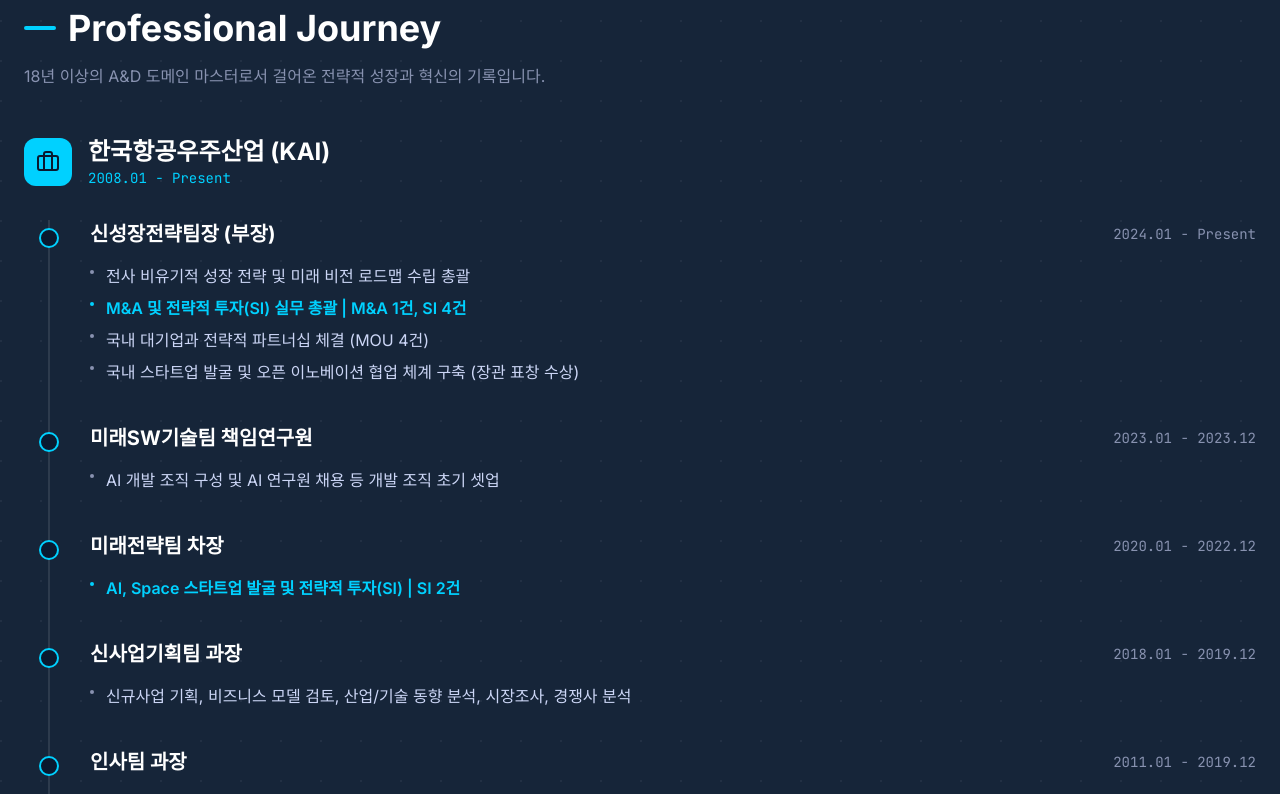
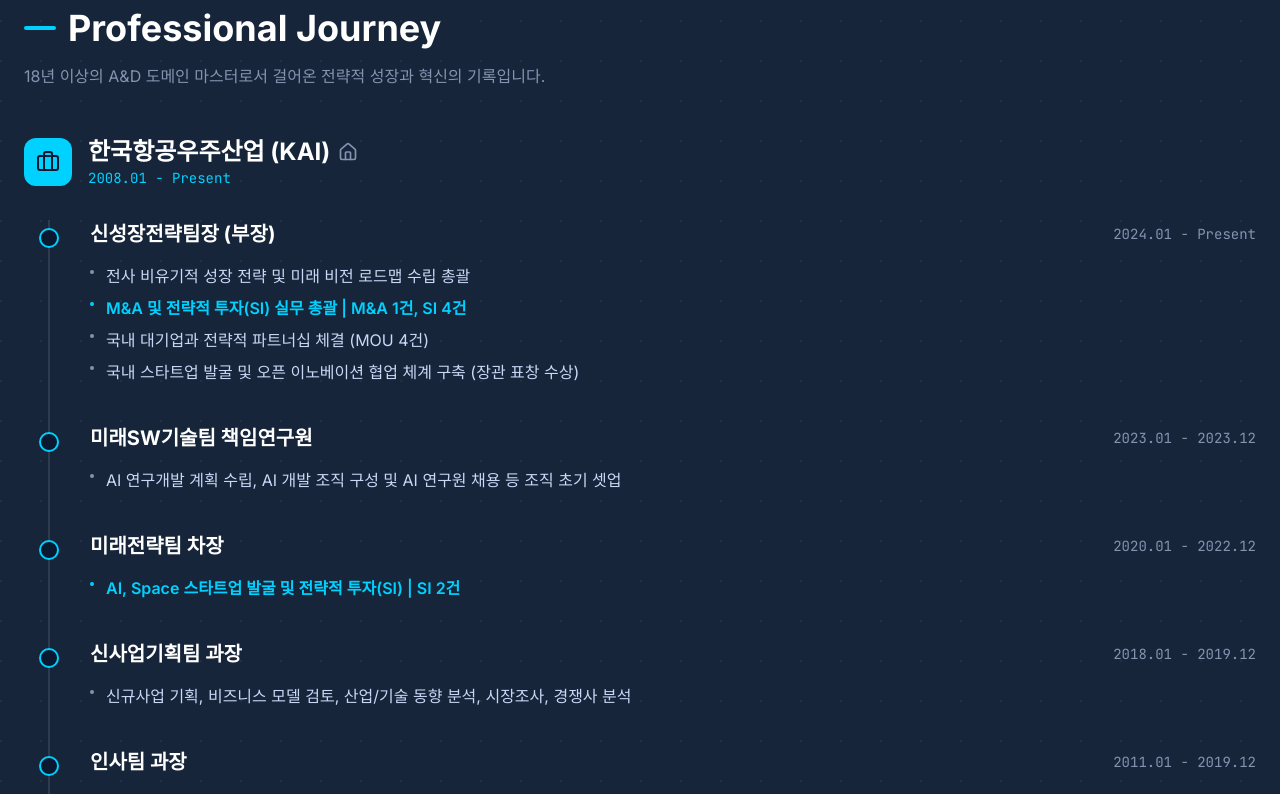
Before and after one commit to justin-log/portfolio, a React (Vite) app: page / in a window 1280 px wide. Shown: the part 1700-2494 px from the top of the page. Built offline with nearby package versions, Linux system fonts and the light colour scheme.

Commit message:
feat: Enhance work experience section and update degree
Adds a direct link to KAI's website from the experience section and refines the M.S. degree to M.Eng. in the portfolio data.

```diff
--- a/src/App.tsx
+++ b/src/App.tsx
@@ -319,8 +319,21 @@
                   <div className="p-2.5 md:p-3 bg-electric-blue text-space-navy rounded-xl">
                     <Briefcase className="w-5 h-5 md:w-6 md:h-6" />
                   </div>
-                  <div>
-                    <h3 className="text-xl md:text-2xl font-bold text-white">{exp.company}</h3>
+                  <div className="flex flex-col">
+                    <div className="flex items-center gap-2">
+                      <h3 className="text-xl md:text-2xl font-bold text-white">{exp.company}</h3>
+                      {exp.company === "한국항공우주산업 (KAI)" && (
+                        <a
+                          href="https://www.koreaaero.com/KO/"
+                          target="_blank"
+                          rel="noopener noreferrer"
+                          className="text-space-slate hover:text-electric-blue transition-colors"
+                          title="KAI 홈페이지 방문"
+                        >
+                          <Home className="w-4 h-4 md:w-5 md:h-5" />
+                        </a>
+                      )}
+                    </div>
                     <p className="text-electric-blue font-mono text-xs md:text-sm">{exp.period}</p>
                   </div>
                 </div>
@@ -717,11 +730,8 @@
 
       {/* Footer */}
       <footer className="py-12 px-6 text-center border-t border-white/5">
-        <p className="text-space-slate text-sm font-mono">
-          © {new Date().getFullYear()} {portfolioData.profile.name}. All rights reserved.
-        </p>
-        <p className="text-[10px] text-space-slate/50 mt-2 uppercase tracking-widest">
-          Strategic Flight Deck Portfolio
+        <p className="text-space-slate text-[10px] md:text-sm font-mono">
+          © {new Date().getFullYear()} {portfolioData.profile.name}. Powered by Google AI Studio, GitHub & Vercel.
         </p>
       </footer>
 
--- a/src/data/portfolio.json
+++ b/src/data/portfolio.json
@@ -22,7 +22,7 @@
         "title": "Future Tech Strategy",
         "description": "차세대 공중 전투체계, AI, UAV, AAV, 우주 산업 등",
         "details": [
-          "AI 개발 조직 구성 및 AI 연구원 채용 등 개발 조직 초기 셋업",
+          "AI 연구개발 계획 수립, AI 개발 조직 구성 및 AI 연구원 채용 등 조직 초기 셋업",
           "국방 AI, 지휘결심 AI 투자 및 기술 협력",
           "차세대 공중 전투체계 개발 전략 수립"
         ]
@@ -66,7 +66,7 @@
           "title": "미래SW기술팀 책임연구원",
           "period": "2023.01 - 2023.12",
           "achievements": [
-            "AI 개발 조직 구성 및 AI 연구원 채용 등 개발 조직 초기 셋업"
+            "AI 연구개발 계획 수립, AI 개발 조직 구성 및 AI 연구원 채용 등 조직 초기 셋업"
           ]
         },
         {
@@ -305,7 +305,7 @@
       "date": "2026. 03 입학"
     },
     {
-      "degree": "M.S. in Defense AI & Robot Convergence",
+      "degree": "M.Eng. in Defense AI & Robot Convergence",
       "school": "광운대학교",
       "date": "2025. 08 졸업",
       "thesis": "합성 데이터를 활용한 국방 인공지능 학습 성능 향상에 관현 연구: 초소형 객체 탐지를 중심으로"
```
